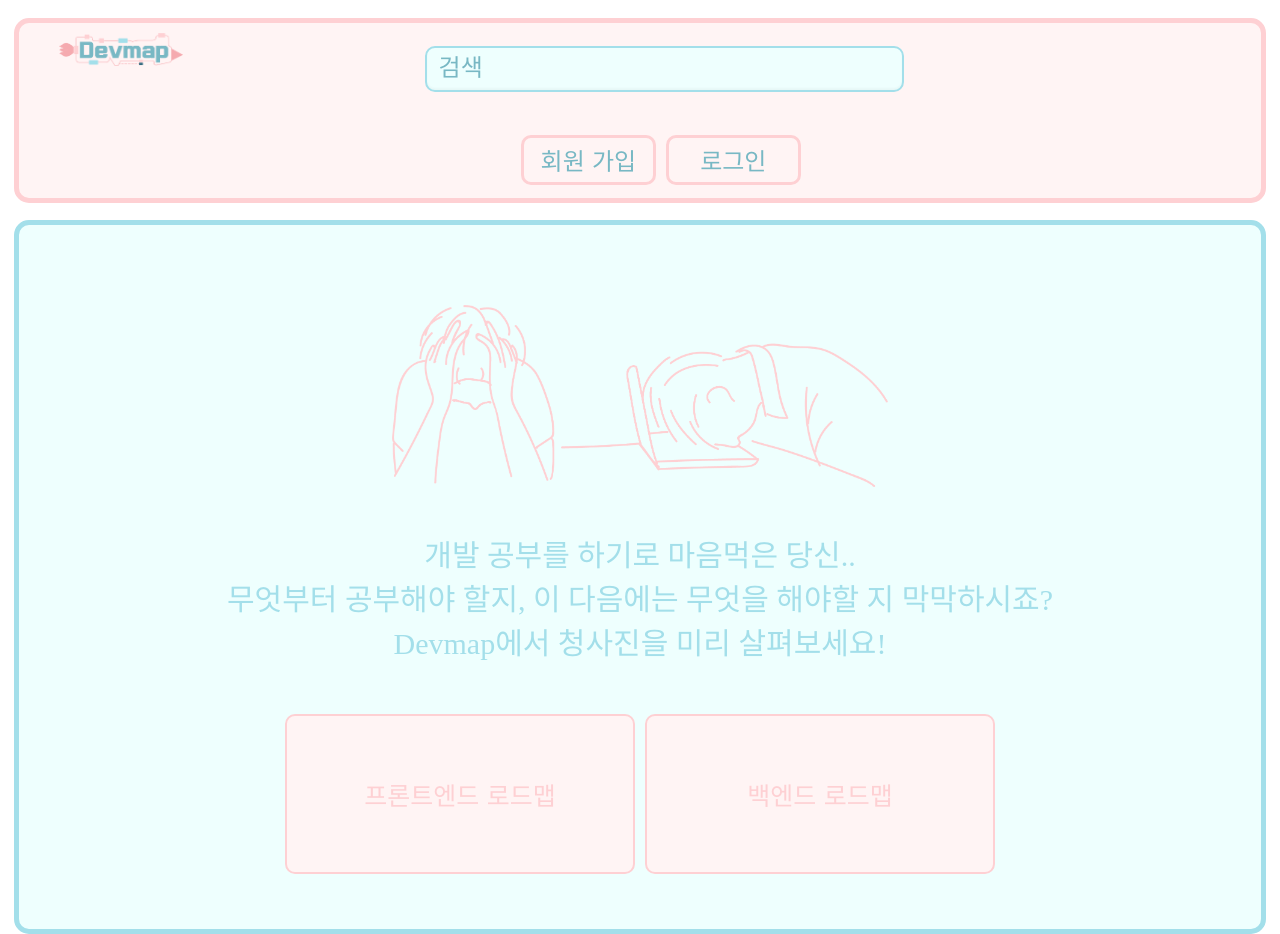
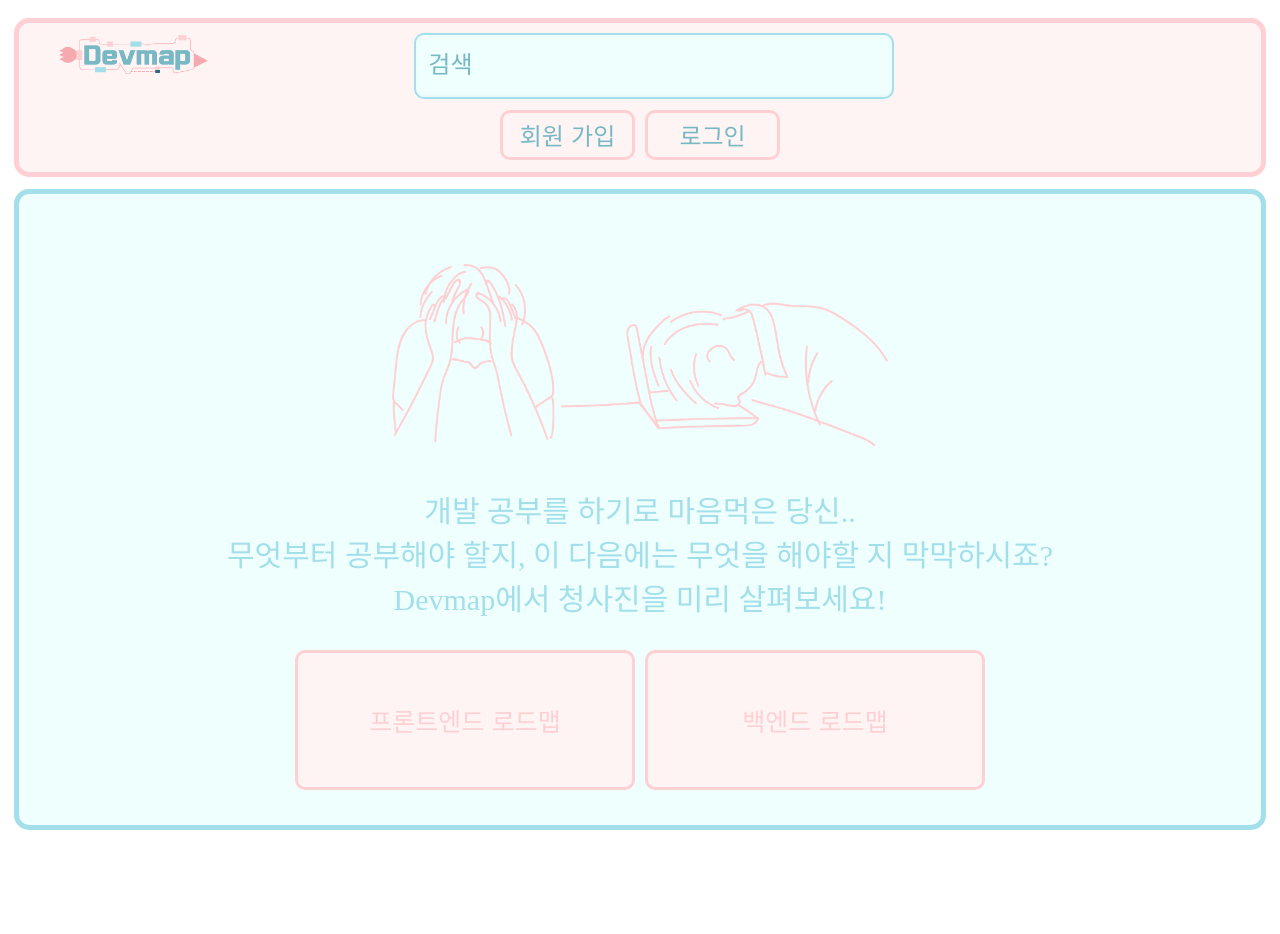
Before and after one commit to codestates/Devmap_client, a React (Create React App) app in the folder devmap/: page / in a window 1280 px wide. After the commit the page ends 830 px from the top, so only its background shows below. Built offline with nearby package versions, Linux system fonts and the light colour scheme; a web font is replaced by a local one.

Commit message:
ADD/#39/topandmain_modified

```diff
--- a/devmap/src/App.js
+++ b/devmap/src/App.js
@@ -42,7 +42,7 @@ function App() {
 
   const Body_style = styled.body`
     position: relative;
-    top: 35px;
+    top: 30px;
   `;
 
   return (
@@ -52,7 +52,50 @@ function App() {
       </header>
       <Body_style>
         <Main />
-
+       {/* <Route
+          exact path="/"
+          render={() => {
+            <Redirect to='/main'/>
+          }}
+        />
+        <Switch>
+          <Route
+            path="/main"
+            render={() => {
+              <Main />
+            }}
+          />
+          <Route
+            path="/signin"
+            render={() => {
+              // <SigninModal onEmailHandler={onEmailHandler} onPasswordHandler={onPasswordHandler} />
+            }}
+          />
+          <Route
+            path="/signup"
+            render={() => {
+              // <SignUpModal onEmailHandler={onEmailHandler} onPasswordHandler={onPasswordHandler} />
+            }}
+          />
+          <Route
+            path="/mypage"
+            render={() => {
+              <MyPage />
+            }}
+          />
+          <Route
+            path="/totalMap-front"
+            render={() => {
+              <RoadMapFront />
+            }}
+          />
+          <Route
+            path="/totalMap-back"
+            render={() => {
+              <RoadMapBack />
+            }}
+          />
+        </Switch> */}
       </Body_style>
     </All_style>
   );
--- a/devmap/src/component/SignInModal.jsx
+++ /dev/null
@@ -1,3 +0,0 @@
-export default function Signin() {
-
-}
--- a/devmap/src/index.js
+++ b/devmap/src/index.js
@@ -2,7 +2,7 @@ import React from 'react';
 import ReactDOM from 'react-dom';
 import { BrowserRouter } from 'react-router-dom';
 import reportWebVitals from './reportWebVitals';
-import { MuiThemeProvider, createMuiTheme } from '@material-ui/core/styles';
+// import { MuiThemeProvider, createMuiTheme } from '@material-ui/core/styles';
 
 import App from './App';
 import './index.css';
--- a/devmap/src/pages/Main.jsx
+++ b/devmap/src/pages/Main.jsx
@@ -1,8 +1,10 @@
 import React, { useState } from 'react';
 import { Link } from 'react-router-dom';
 import styled from 'styled-components';
+import { darken, lighten } from 'polished';
+
 import mainImage from '../img/main-image.png';
-import { darken, lighten } from 'polished';
+
 function Main() {
     const Main_style = styled.div`
         width: 97%;
@@ -12,8 +14,8 @@ function Main() {
         border-color: #A3DFEA;
         text-align: center;
         margin: 0 auto;
-        padding-top: 80px;
-        padding-bottom: 30px;
+        padding-top: 70px;
+        padding-bottom: 10px;
     `;
 
     const Image_style = styled.img`
@@ -21,11 +23,12 @@ function Main() {
         max-width: 40%;
         max-height: 40%;
         text-align: center;
-        padding-bottom: 10px;
+        padding-bottom: 7px;
     `;
 
     const Text_style = styled.p`
         color: #A3DFEA;
+        margin-bottom: 10px;
         font-size: 30px;
         font-family: Gugi;
     `;
@@ -42,10 +45,10 @@ function Main() {
     `;
 
     const Button_style = styled.button`
-        width: 350px;
-        height: 160px;
+        width: 340px;
+        height: 140px;
         background-color: #FFF4F4;
-        border: 2px solid;
+        border: 3px solid;
         border-radius: 10px;
         border-color: #FED0D3;
         color: #FED0D3;
--- a/devmap/src/pages/Top.jsx
+++ b/devmap/src/pages/Top.jsx
@@ -17,27 +17,30 @@ const TopBox = styled.div`
     cursor: pointer;
 `;
 
+const Img_input = styled.div`
+    vertical-aline: middle;
+`;
+
 const Img = styled.img`
-    width: 10%;
-    vertical-aline: middle;
+    width: 12%;
+    margin-top: 2px;
     margin-left: 30px;
     padding: 10px;
+    float: left;
 `;
 
 const Input = styled.input`
-    top: 25%;
-    left: 45px;
     width: 38%;
-    height: 40px;
+    height: 60px;
     background-color: #eefffe;
     border: 2px solid;
     border-radius : 10px;
     border-color: #a3dfea;
     font-size:  24px;
     font-family: Jua;
-    position: relative;
-    margin-left: 15%;
-    margin-bottom: 10px;
+    margin-top: 10px;
+    margin-left: 15.8%;
+    margin-right: auto;
     box-shadow: inset 0 -2px 2px rgba(0, 0, 0, 0.03);
 
     &:hover {
@@ -55,9 +58,12 @@ const Input = styled.input`
 `;
 
 const Button_Ul_style = styled.ul`
-    display: inline-block;
+    display: table;
     list-style:none;
-    padding-left: 40%;
+    padding-left: 0px;
+    margin-left: auto;
+    margin-right: auto;
+    margin-bottom: -3px;
 `;
 
 const Button_Li_style = styled.li`
@@ -66,7 +72,7 @@ const Button_Li_style = styled.li`
 `;
 
 const Button = styled.button`
-    top: 12px;
+    top: -10px;
     width: 135px;
     height: 50px;
     background-color: #fff4f4;
@@ -108,14 +114,12 @@ function Top ({ isSignnedIn }) {
     if (isSignnedIn === false) {
         return (
             <TopBox>
-                <span>
+                <Img_input>
                     <a href="devmap.ml/">
                         <Img src={logo} />
                     </a>
-                </span>
-                <span>
                     <Input placeholder="검색" />
-                </span>
+                </Img_input>
                 <Button_Ul_style>
                     <Button_Li_style>
                         <Link to="/signin">
```
